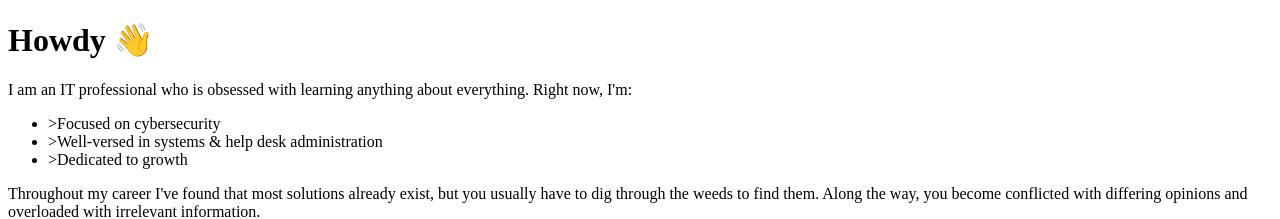
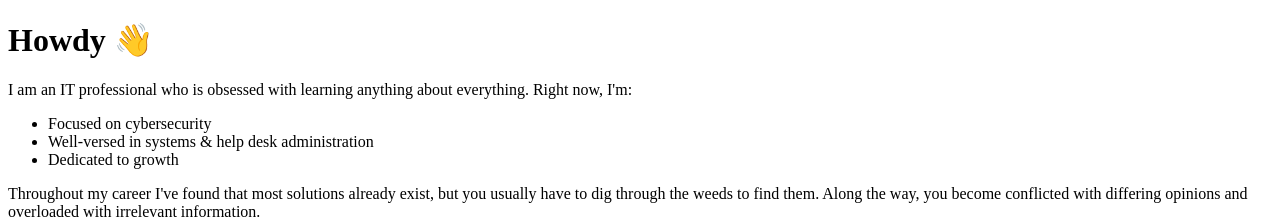
Before and after one commit to dub0ught/dub0ught.github.io, a plain HTML site: page index.html in a window 1280 px wide. Shown: the top 219 px of the page. Drawn offline with Linux system fonts and the light colour scheme.

Commit message:
Update index.html

```diff
--- a/index.html
+++ b/index.html
@@ -4,9 +4,9 @@
 <h1>Howdy &#128075;</h1>
 <p>I am an IT professional who is obsessed with learning anything about everything. Right now, I'm:</p>
 <ul>
-    <li>>Focused on cybersecurity</li>
-    <li>>Well-versed in systems & help desk administration</li>
-    <li>>Dedicated to growth</li>
+    <li>Focused on cybersecurity</li>
+    <li>Well-versed in systems & help desk administration</li>
+    <li>Dedicated to growth</li>
 </ul>
 </p>
 <p>Throughout my career I've found that most solutions already exist, but you usually have to dig through the weeds to find them. Along the way, you become conflicted with differing opinions and overloaded with irrelevant information.</p>
```
